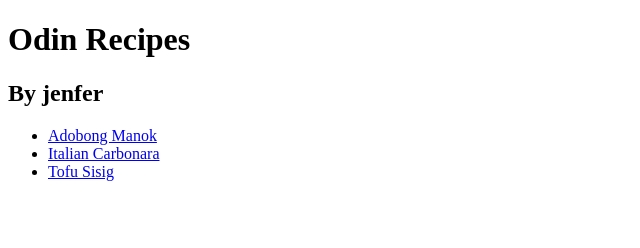
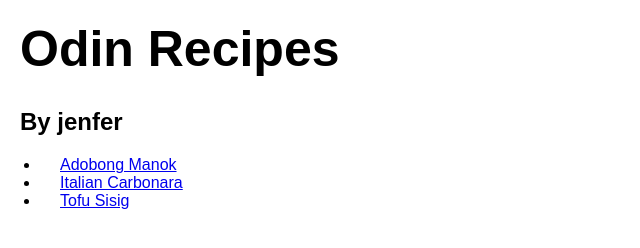
Before and after one commit to LordJepjep/odin-recipes, a plain HTML site: page index.html in a window 1280 px wide. Shown: the whole page, without its empty margins (0-640 px from the left). Drawn offline with Linux system fonts and the light colour scheme.

Commit message:
Apply basic css to all pages
Applied margin and padding to elements. I also
selected a font-family for the pages

```diff
--- a/index.html
+++ b/index.html
@@ -4,9 +4,11 @@
     <meta charset="UTF-8">
     <meta name="viewport" content="width=device-width, initial-scale=1.0">
     <title>Odin Recipes</title>
+    <link rel="stylesheet" href="style.css">
 </head>
 <body>
     <h1>Odin Recipes</h1>
+
     <h2>By jenfer</h2>
     <ul>
         <li><a href="recipes/adobong-manok.html">Adobong Manok</a></li>
--- /dev/null
+++ b/style.css
@@ -0,0 +1,15 @@
+* {
+    font-family: Arial, Helvetica, sans-serif;
+    margin: 0;
+}
+
+h1 {
+    margin: 10px;
+    padding: 10px;
+    font-size: 50px;
+}
+
+h1, h2, p, a {
+    margin: 10px;
+    padding: 10px;
+}
```
Also changed, not shown: recipes/adobong-manok.html (+1 -0 lines), recipes/italian-carbonara.html (+1 -0 lines), recipes/tofu-sisig.html (+1 -0 lines).
